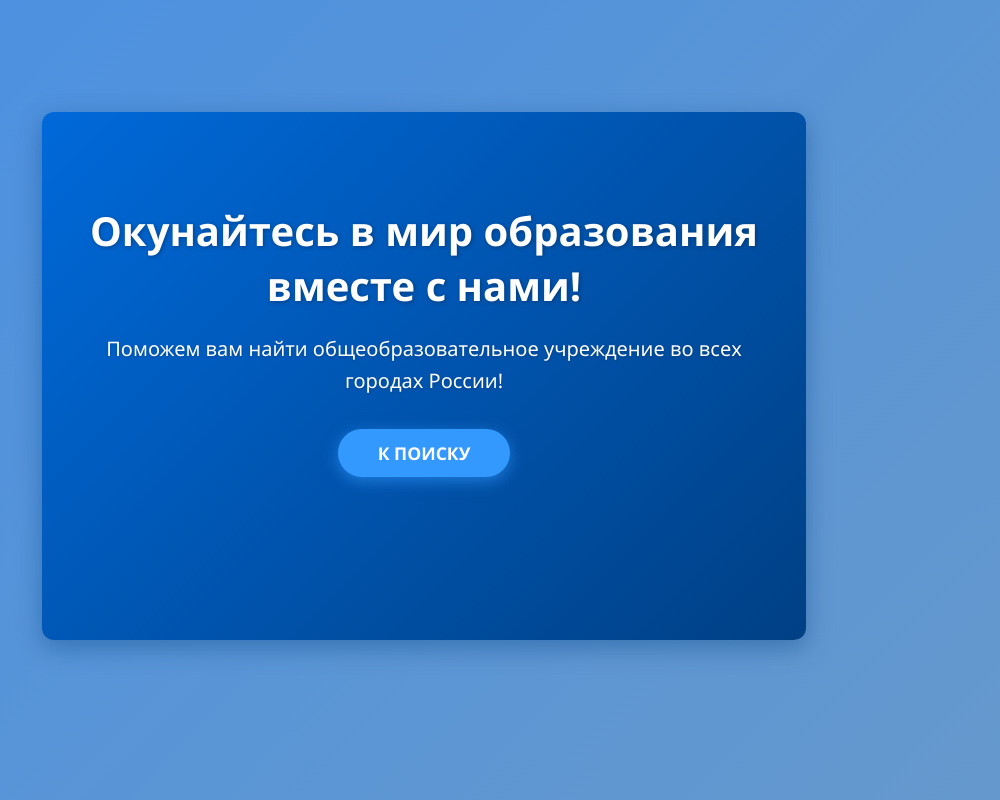
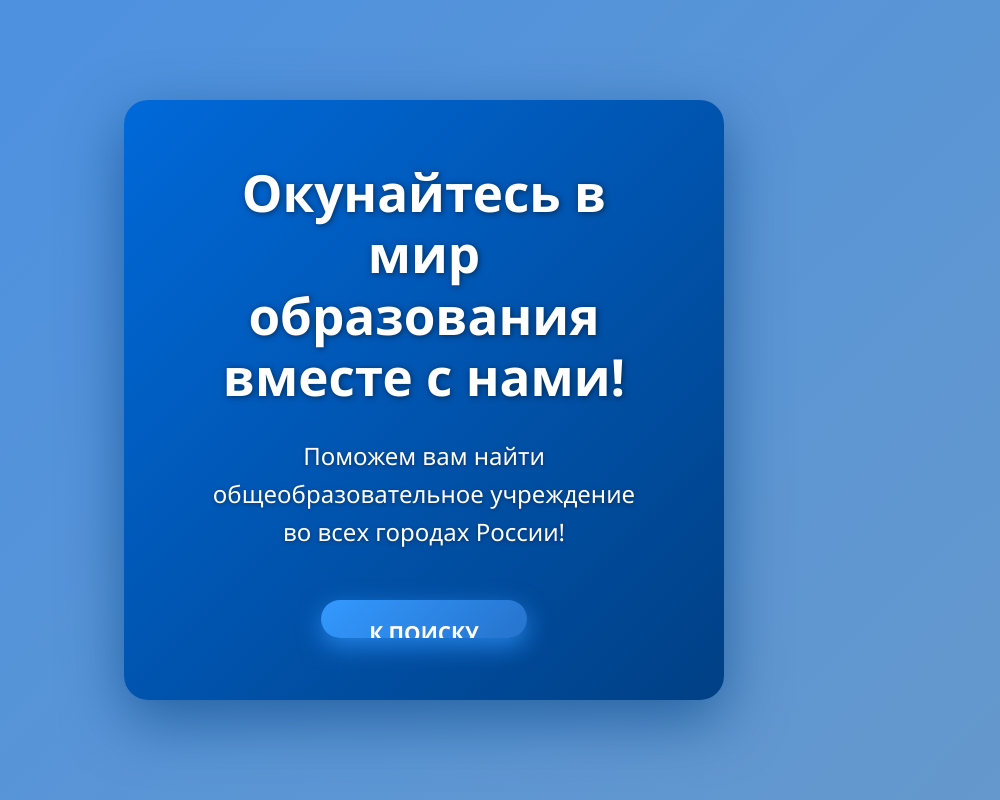
Before and after one commit to 4ycg4cxx7m-dotcom/mak_schools, a Flask app: page / in a window 1280 px wide. Shown: the whole page, without its empty margins (216-1216 px from the left). Run offline with Flask 3, Linux system fonts and the light colour scheme.

Commit message:
Update index.html

```diff
--- a/templates/index.html
+++ b/templates/index.html
@@ -1,73 +1,126 @@
 <!DOCTYPE html>
-<html lang="en">
+<html lang="ru">
 <head>
     <meta charset="UTF-8">
+    <meta name="viewport" content="width=device-width, initial-scale=1.0">
     <title>Вперед к поиску!</title>
     <style>
+        * {
+            margin: 0;
+            padding: 0;
+            box-sizing: border-box;
+        }
+
         body {
-    margin: 0;
             background: linear-gradient(135deg, #4a90e2, #6699cc);
             height: 100vh;
             font-family: 'Segoe UI', Tahoma, Geneva, Verdana, sans-serif;
-
             display: flex;
-    justify-content: center; /* центр по горизонтали */
-    align-items: flex-start; /* вертикально сверху */
-
-    padding-top: 10vh; /* отступ сверху, можно изменить для нужной позиции */
-    box-sizing: border-box;
+            justify-content: center;
+            align-items: center;
+            overflow: hidden;
         }
 
         .intro-container {
+            /* КВАДРАТ ПОБольше */
+            width: min(95vw, 95vh, 600px);
+            height: min(95vw, 95vh, 600px);
+            aspect-ratio: 1/1; /* всегда квадрат */
+
             background: linear-gradient(135deg, #0069d9, #004085);
             color: white;
-        padding: 4rem 2rem;
-        border-radius: 12px;
-        box-shadow: 0 8px 24px rgba(0, 64, 128, 0.4);
+            padding: clamp(2.5rem, 6vw, 4rem);
+            border-radius: 24px;
+            box-shadow: 0 20px 60px rgba(0, 64, 128, 0.6);
             text-align: center;
-        width: 60vw;
-        height: 50vh;
-        max-width: 700px;
-        margin: 2rem auto;
-        font-family: 'Segoe UI', Tahoma, Geneva, Verdana, sans-serif;
+            display: flex;
+            flex-direction: column;
+            justify-content: center;
+            align-items: center;
+            position: relative;
         }
+
         .intro-container h1 {
-        font-size: 2.5rem;
-        margin-bottom: 1rem;
+            font-size: clamp(2rem, 7vw, 3.2rem);
+            margin-bottom: 1.8rem;
             font-weight: 700;
-        text-shadow: 1px 1px 4px rgba(0,0,0,0.3);
+            line-height: 1.2;
+            text-shadow: 1px 1px 6px rgba(0,0,0,0.5);
         }
+
         .intro-container p {
-        font-size: 1.25rem;
-        margin-bottom: 2rem;
+            font-size: clamp(1.1rem, 4vw, 1.5rem);
+            margin-bottom: 3rem;
             line-height: 1.6;
-        text-shadow: 0 1px 3px rgba(0,0,0,0.2);
+            text-shadow: 0 1px 4px rgba(0,0,0,0.4);
+            max-width: 90%;
         }
+
         .btn-custom {
-        background-color: #3399ff;
+            background: linear-gradient(135deg, #3399ff, #2673cc);
             color: #fff;
             border: none;
-        padding: 0.75rem 2.5rem;
-        font-size: 1.1rem;
+            padding: clamp(1rem, 3.5vw, 1.2rem) 3rem;
+            font-size: clamp(1.1rem, 3.5vw, 1.3rem);
             font-weight: 600;
-        border-radius: 30px;
-        box-shadow: 0 4px 15px rgba(51,153,255,0.6);
+            border-radius: 35px;
+            box-shadow: 0 8px 25px rgba(51,153,255,0.7);
             cursor: pointer;
-        transition: background-color 0.3s ease, box-shadow 0.3s ease;
+            transition: all 0.3s cubic-bezier(0.175, 0.885, 0.32, 1.275);
             text-decoration: none;
             display: inline-block;
+            position: relative;
+            overflow: hidden;
         }
+
+        .btn-custom::before {
+            content: '';
+            position: absolute;
+            top: 0;
+            left: -100%;
+            width: 100%;
+            height: 100%;
+            background: linear-gradient(90deg, transparent, rgba(255,255,255,0.4), transparent);
+            transition: left 0.6s;
+        }
+
         .btn-custom:hover {
-        background-color: #2673cc;
-        box-shadow: 0 6px 20px rgba(38,115,204,0.8);
+            transform: translateY(-4px);
+            box-shadow: 0 12px 40px rgba(38,115,204,0.9);
+            color: white;
             text-decoration: none;
-        color: white;
+        }
+
+        .btn-custom:hover::before {
+            left: 100%;
+        }
+
+        /* МОБИЛЬНАЯ АДАПТАЦИЯ */
+        @media (max-width: 480px) {
+            body {
+                padding: 0;
+            }
+
+            .intro-container {
+                width: 100vw;
+                height: 100vh;
+                border-radius: 0;
+                margin: 0;
+                padding: 2.5rem;
+                justify-content: space-between;
+            }
+        }
+
+        /* ДЕСКТОП - большой квадрат */
+        @media (min-width: 481px) {
+            .intro-container {
+                width: min(600px, 95vh);
+                height: min(600px, 95vh);
+            }
         }
     </style>
 </head>
 <body>
-
-
     <div class="intro-container">
         <h1>Окунайтесь в мир образования вместе с нами!</h1>
         <p>Поможем вам найти общеобразовательное учреждение во всех городах России!</p>
```
Lines whose indentation alone changed are shown as unchanged.
